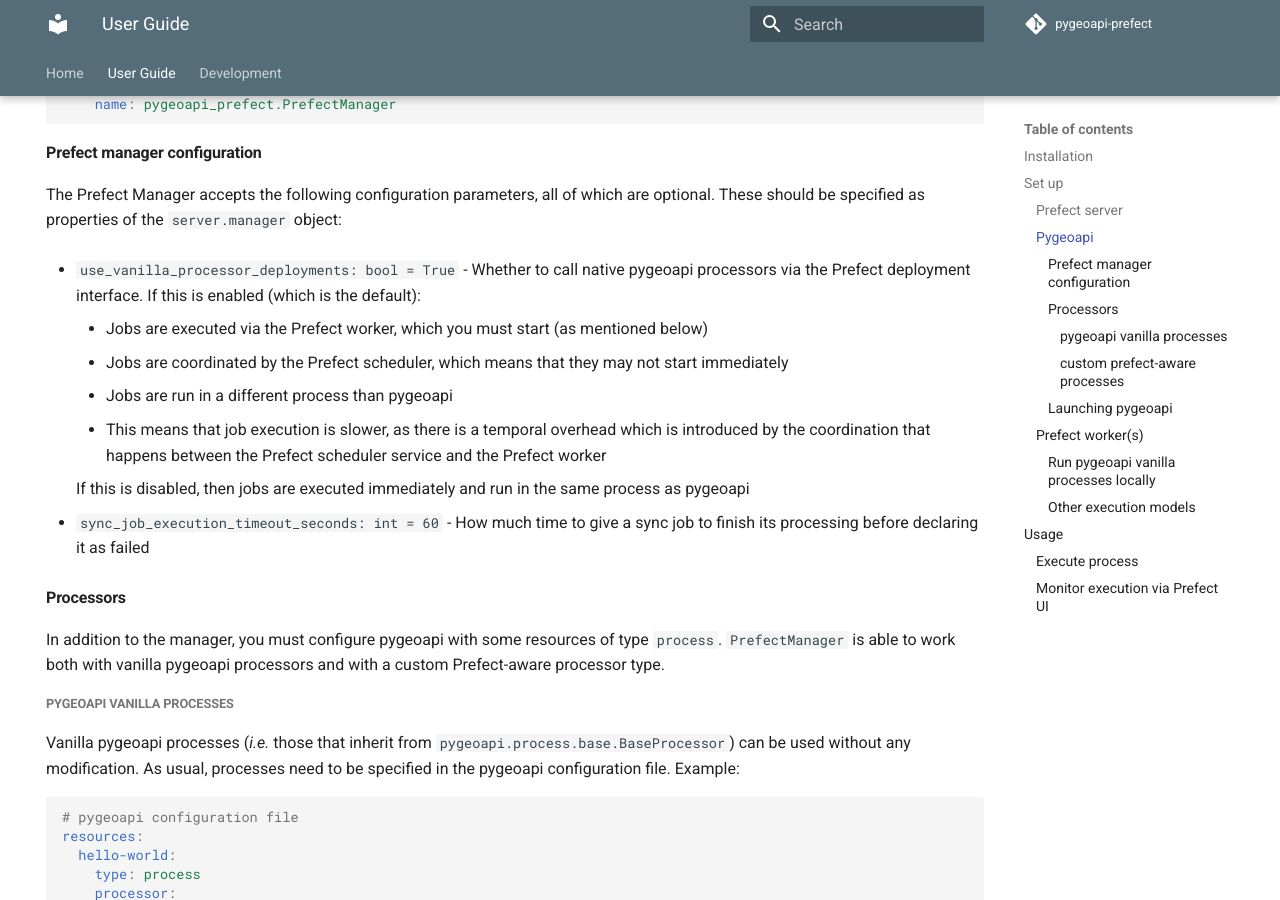
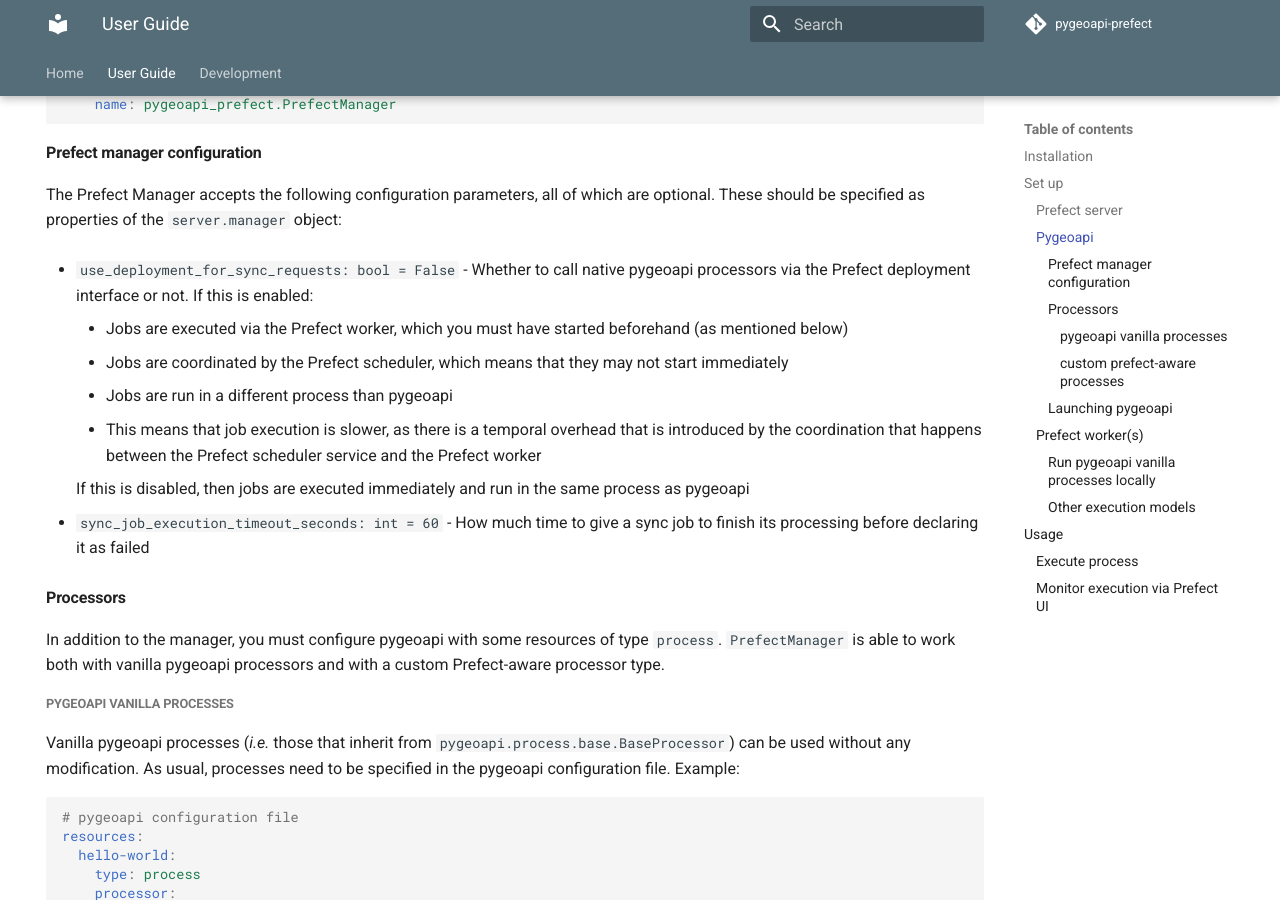
Before and after one commit to geobeyond/pygeoapi-prefect, an MkDocs documentation site: the page built from docs/user-guide.md, in a window 1280 px wide and 900 px high, scrolled down 1053 px. Built offline with MkDocs 1.6.1 and Material for MkDocs 9.7.7, drawn with Linux system fonts in a browser that asks for light colours; comment, search, counter and statistics services are not loaded.

Commit message:
default to running sync processes in-process

```diff
--- a/docs/user-guide.md
+++ b/docs/user-guide.md
@@ -79,13 +79,13 @@
 The Prefect Manager accepts the following configuration parameters, all of which are optional.
 These should be specified as properties of the `server.manager` object:
 
--  `use_vanilla_processor_deployments: bool = True` - Whether to call native pygeoapi processors via the
-   Prefect deployment interface. If this is enabled (which is the default):
+-  `use_deployment_for_sync_requests: bool = False` - Whether to call native pygeoapi processors via the
+   Prefect deployment interface or not. If this is enabled:
 
-    - Jobs are executed via the Prefect worker, which you must start (as mentioned below)
+    - Jobs are executed via the Prefect worker, which you must have started beforehand (as mentioned below)
     - Jobs are coordinated by the Prefect scheduler, which means that they may not start immediately
     - Jobs are run in a different process than pygeoapi
-    - This means that job execution is slower, as there is a temporal overhead which is introduced by
+    - This means that job execution is slower, as there is a temporal overhead that is introduced by
       the coordination that happens between the Prefect scheduler service and the Prefect worker
 
     If this is disabled, then jobs are executed immediately and run in the same process as pygeoapi
--- a/example-config.yml
+++ b/example-config.yml
@@ -19,6 +19,7 @@
     attribution: '&copy; <a href="https://openstreetmap.org/copyright">OpenStreetMap contributors</a>'
   manager:
     name: pygeoapi_prefect.manager.PrefectManager
+    use_deployment_for_sync_requests: true
     # name: TinyDB
     # connection: /tmp/pygeoapi-process-manager.db
     output_dir: /tmp/
```
Also changed, not shown: 1 other file.
